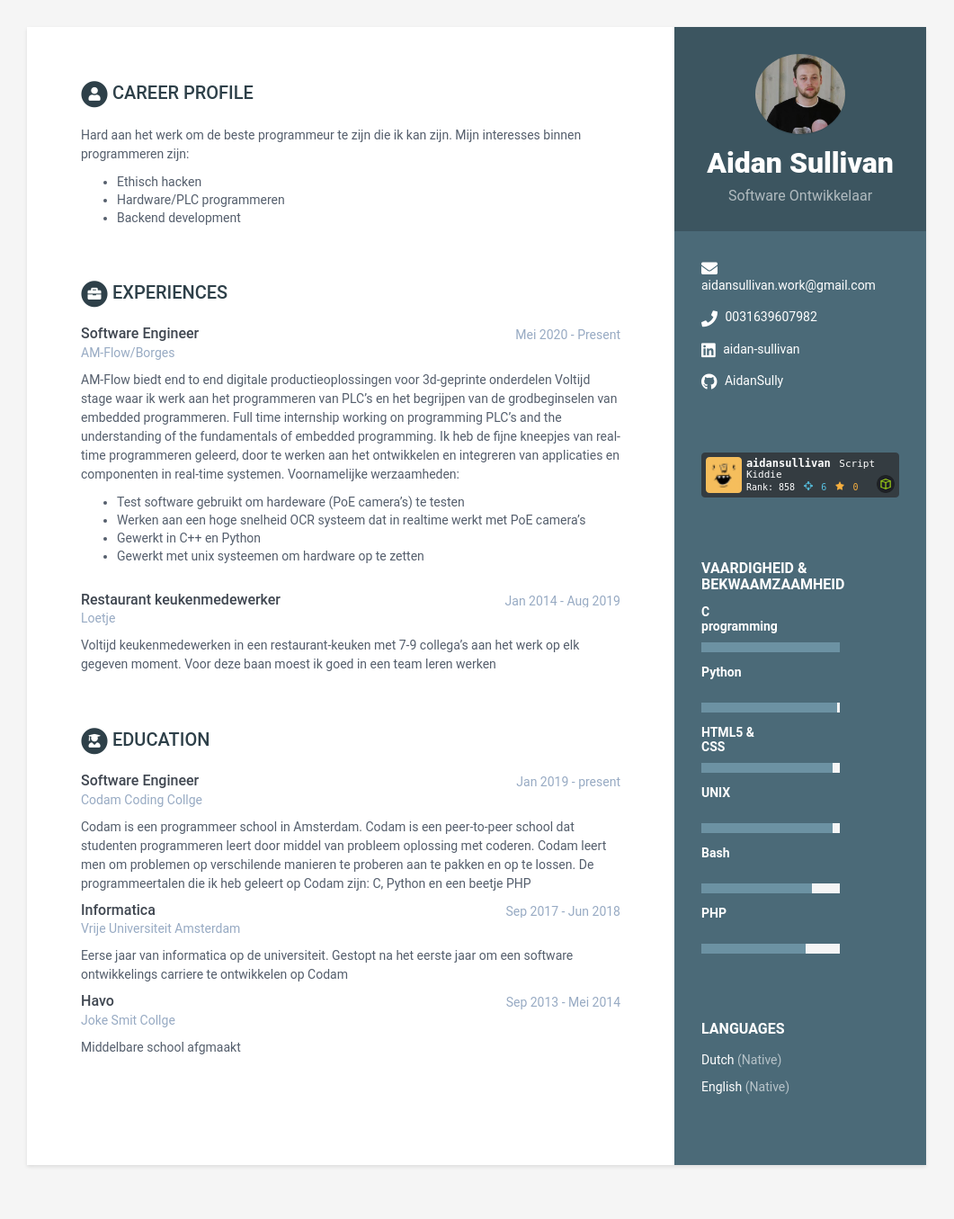
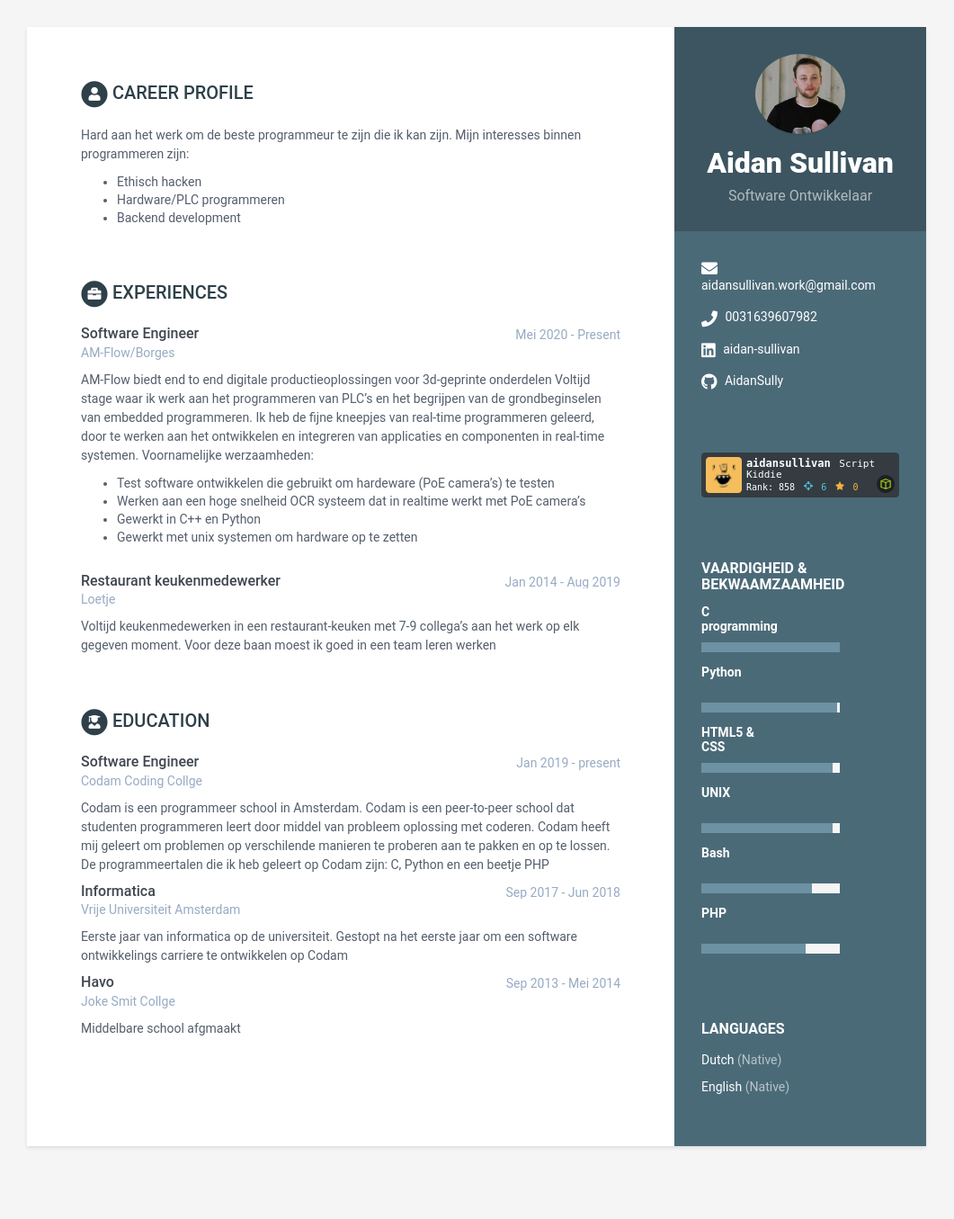
Before and after one commit to AidanSully/online-cv-nl, a Jekyll site: the page built from index.html, in a window 1280 px wide. Shown: the whole page at 90% size, without its empty margins (110-1171 px from the left). Built offline with Jekyll 4.4.1, drawn with Linux system fonts in a browser that asks for light colours; after the commit the page ends 1334 px from its top, so only the background shows below that.

Commit message:
checked version?

```diff
--- a/_data/data.yml
+++ b/_data/data.yml
@@ -39,13 +39,13 @@ educations:
       university: Codam Coding Collge
       time: Jan 2019 - present
       details: |
-        Codam is een programmeer school in Amsterdam. Codam is een peer-to-peer school dat studenten programmeren leert door middel van probleem oplossing met coderen. Codam leert men om problemen op verschilende manieren te proberen aan te pakken en op te lossen.
+        Codam is een programmeer school in Amsterdam. Codam is een peer-to-peer school dat studenten programmeren leert door middel van probleem oplossing met coderen. Codam heeft mij geleert om problemen op verschilende manieren te proberen aan te pakken en op te lossen.
         De programmeertalen die ik heb geleert op Codam zijn: C, Python en een beetje PHP
     - degree: Informatica
       university: Vrije Universiteit Amsterdam
       time: Sep 2017 - Jun 2018
       details: |
-        Eerse jaar van informatica op de universiteit. Gestopt na het eerste jaar om een software ontwikkelings carriere te ontwikkelen op Codam
+        Eerste jaar van informatica op de universiteit. Gestopt na het eerste jaar om een software ontwikkelings carriere te ontwikkelen op Codam
     - degree: Havo
       university: Joke Smit Collge
       time: Sep 2013 - Mei 2014
@@ -57,13 +57,13 @@ experiences:
       company: AM-Flow/Borges
       details: |
         AM-Flow biedt end to end digitale productieoplossingen voor 3d-geprinte onderdelen
-        Voltijd stage waar ik werk aan het programmeren van PLC's en het begrijpen van de grodbeginselen van embedded programmeren.
-        Full time internship working on programming PLC's and the understanding of the fundamentals of embedded programming. Ik heb de fijne kneepjes van real-time programmeren geleerd, door te werken aan het ontwikkelen en integreren van applicaties en componenten in real-time systemen.
+        Voltijd stage waar ik werk aan het programmeren van PLC's en het begrijpen van de grondbeginselen van embedded programmeren.
+        Ik heb de fijne kneepjes van real-time programmeren geleerd, door te werken aan het ontwikkelen en integreren van applicaties en componenten in real-time systemen.
         Voornamelijke werzaamheden:
-        - Test software gebruikt om hardeware (PoE camera's) te testen
+        - Test software ontwikkelen die gebruikt om hardeware (PoE camera's) te testen
         - Werken aan een hoge snelheid OCR systeem dat in realtime werkt met PoE camera's
         - Gewerkt in C++ en Python
-        - Gewerkt met unix systeemen om hardware op te zetten
+        - Gewerkt met unix systemen om hardware op te zetten
     - role: Restaurant keukenmedewerker
       time: Jan 2014 - Aug 2019
       company: Loetje
```
